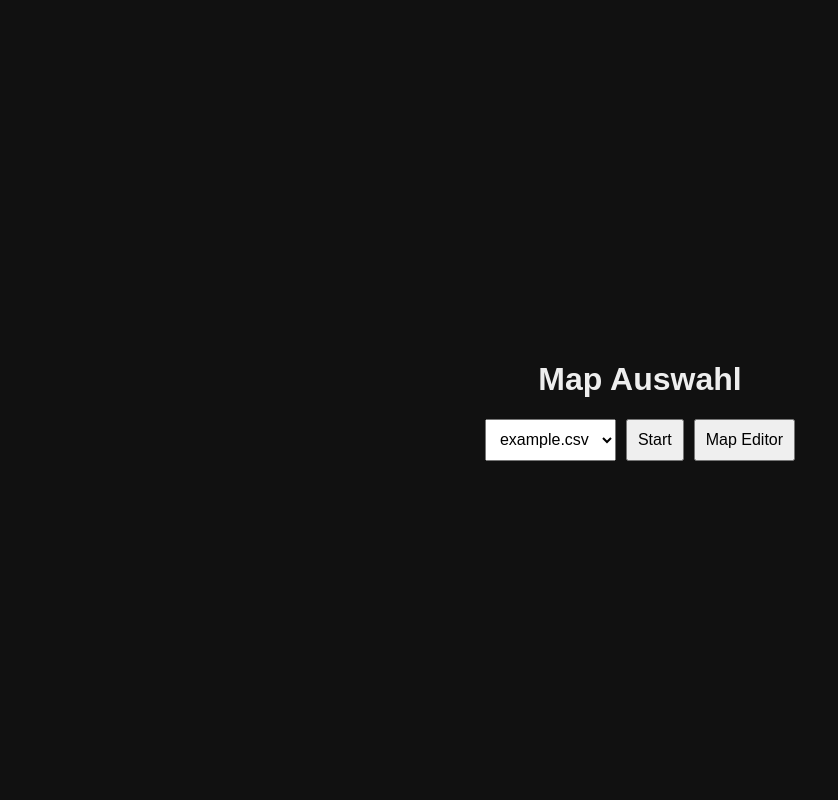
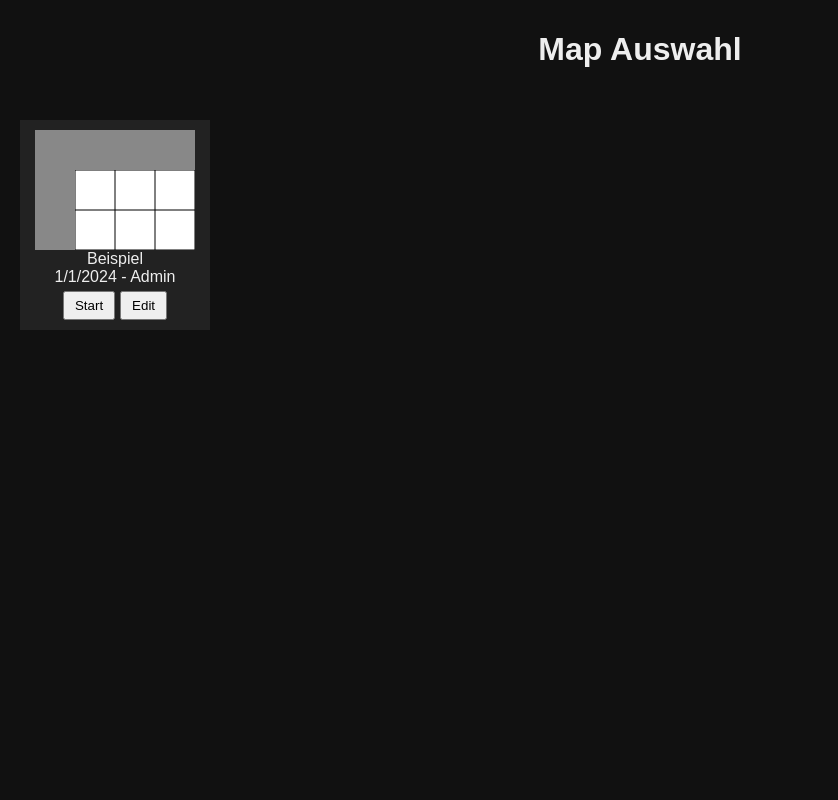
Before and after one commit to Exekutiveone/Virtaul_Ares, a Flask app: page / in a window 1280 px wide. Shown: the whole page, without its empty margins (0-838 px from the left). Run offline with Flask 2, Linux system fonts and the light colour scheme.

Commit message:
Add CSV map saving and editor mode

```diff
--- a/server.py
+++ b/server.py
@@ -1,12 +1,12 @@
 
 from flask import Flask, request, jsonify, render_template
 from uuid import uuid4
+from datetime import datetime
+from werkzeug.utils import secure_filename
+import os
+import json
 
 app = Flask(__name__, static_folder='static', template_folder='templates')
-from flask import Flask, request, jsonify
-from uuid import uuid4
-
-app = Flask(__name__)
 
 # In-memory storage for maps and telemetry
 maps = {}
@@ -22,6 +22,52 @@ def index():
 @app.route('/map2')
 def map2_page():
     return render_template('map2.html')
+
+
+# CSV map storage
+CSV_MAPS_FOLDER = os.path.join(app.static_folder, 'maps')
+CSV_LIST_FILE = os.path.join(CSV_MAPS_FOLDER, 'list.json')
+
+
+def load_csv_map_list():
+    if os.path.exists(CSV_LIST_FILE):
+        with open(CSV_LIST_FILE) as f:
+            return json.load(f)
+    return []
+
+
+def save_csv_map_list(data):
+    with open(CSV_LIST_FILE, 'w') as f:
+        json.dump(data, f)
+
+
+@app.route('/api/csv-maps', methods=['GET', 'POST'])
+def csv_maps():
+    if request.method == 'POST':
+        data = request.get_json(force=True)
+        name = data.get('name')
+        csv_data = data.get('csv')
+        creator = data.get('creator', 'Unknown')
+        if not name or not csv_data:
+            return jsonify({'error': 'missing name or csv'}), 400
+        filename = secure_filename(name)
+        if not filename.endswith('.csv'):
+            filename += '.csv'
+        os.makedirs(CSV_MAPS_FOLDER, exist_ok=True)
+        with open(os.path.join(CSV_MAPS_FOLDER, filename), 'w') as f:
+            f.write(csv_data)
+        maps_list = load_csv_map_list()
+        maps_list.append({
+            'file': filename,
+            'name': name,
+            'created': datetime.utcnow().isoformat(),
+            'creator': creator,
+        })
+        save_csv_map_list(maps_list)
+        return jsonify({'file': filename}), 201
+    else:
+        maps_list = load_csv_map_list()
+        return jsonify(maps_list)
 
 
 @app.route('/api/maps', methods=['GET', 'POST'])
--- a/static/maps/list.json
+++ b/static/maps/list.json
@@ -1 +1,8 @@
-["example.csv"]
+[
+  {
+    "file": "example.csv",
+    "name": "Beispiel",
+    "created": "2024-01-01T00:00:00Z",
+    "creator": "Admin"
+  }
+]
--- /dev/null
+++ b/static/src/index.js
@@ -0,0 +1,37 @@
+import { parseCsvMap } from './csvMap.js';
+
+async function loadList() {
+  const res = await fetch('/api/csv-maps');
+  const maps = await res.json();
+  const grid = document.getElementById('mapGrid');
+  for (const m of maps) {
+    const tile = document.createElement('div');
+    tile.className = 'tile';
+    tile.innerHTML = `
+      <canvas width="160" height="120"></canvas>
+      <div class="name">${m.name}</div>
+      <div class="meta">${new Date(m.created).toLocaleDateString()} - ${m.creator}</div>
+      <div class="buttons">
+        <button class="start">Start</button>
+        <button class="edit">Edit</button>
+      </div>`;
+    grid.appendChild(tile);
+    const canvas = tile.querySelector('canvas');
+    const ctx = canvas.getContext('2d');
+    const mapRes = await fetch('/static/maps/' + m.file);
+    const text = await mapRes.text();
+    const gm = parseCsvMap(text);
+    gm.drawGrid(ctx);
+    gm.obstacles.forEach((o) => o.draw(ctx));
+    if (gm.target) gm.target.draw(ctx);
+    tile.querySelector('.start').addEventListener('click', () => {
+      window.location.href = '/map2?map=/static/maps/' + encodeURIComponent(m.file);
+    });
+    tile.querySelector('.edit').addEventListener('click', () => {
+      window.location.href =
+        '/map2?map=/static/maps/' + encodeURIComponent(m.file) + '&editor=1';
+    });
+  }
+}
+
+loadList();
--- a/templates/index.html
+++ b/templates/index.html
@@ -8,54 +8,37 @@
       font-family: Arial, sans-serif;
       background: #111;
       color: #eee;
+      margin: 0;
+    }
+    #mapGrid {
+      display: grid;
+      grid-template-columns: repeat(auto-fill, minmax(180px, 1fr));
+      gap: 20px;
+      padding: 20px;
+    }
+    .tile {
+      background: #222;
+      padding: 10px;
       display: flex;
       flex-direction: column;
       align-items: center;
-      justify-content: center;
-      height: 100vh;
-      margin: 0;
     }
-    #controls {
+    .tile canvas {
+      background: #fff;
+    }
+    .buttons {
       display: flex;
-      gap: 10px;
+      gap: 5px;
+      margin-top: 5px;
     }
-    select, button {
-      padding: 10px;
-      font-size: 16px;
+    button {
+      padding: 5px 10px;
     }
   </style>
 </head>
 <body>
-  <h1>Map Auswahl</h1>
-  <div id="controls">
-    <select id="mapList"></select>
-    <button id="startBtn">Start</button>
-    <button id="editBtn">Map Editor</button>
-  </div>
-  <script type="module">
-    async function loadList() {
-      const res = await fetch('/static/maps/list.json');
-      const names = await res.json();
-      const select = document.getElementById('mapList');
-      names.forEach((n) => {
-        const opt = document.createElement('option');
-        opt.value = n;
-        opt.textContent = n;
-        select.appendChild(opt);
-      });
-    }
-    loadList();
-    document.getElementById('startBtn').addEventListener('click', () => {
-      const map = document.getElementById('mapList').value;
-      if (map) window.location.href = '/map2?map=/static/maps/' + encodeURIComponent(map);
-    });
-    document.getElementById('editBtn').addEventListener('click', () => {
-      const map = document.getElementById('mapList').value;
-      const url = map
-        ? '/map2?map=/static/maps/' + encodeURIComponent(map) + '&editor=1'
-        : '/map2?editor=1';
-      window.location.href = url;
-    });
-  </script>
+  <h1 style="text-align:center;padding:10px 0;">Map Auswahl</h1>
+  <div id="mapGrid"></div>
+  <script type="module" src="{{ url_for('static', filename='src/index.js') }}"></script>
 </body>
 </html>
--- a/templates/map2.html
+++ b/templates/map2.html
@@ -56,6 +56,7 @@
 </head>
 <body>
   <div id="controls">
+    <div id="editorTools">
       <div>
         <label>Typ:</label>
         <select id="obstacleSize">
@@ -70,6 +71,7 @@
         <input type="checkbox" id="removeMode">
       </div>
       <button id="generateMaze">Labyrinth generieren</button>
+    </div>
     <div class="cone-display">Rot: <span id="redLength">0</span> px</div>
     <div class="cone-display">Grün: <span id="greenLength">0</span> px</div>
     <div class="cone-display">Blau Links 1: <span id="blueLeft1">0</span> px</div>
@@ -80,6 +82,7 @@
     <div class="cone-display">Geschwindigkeit: <span id="speed">0</span> px/s</div>
     <div class="cone-display">Drehzahl: <span id="rpm">0</span> RPM</div>
     <div class="cone-display">Gyro: <span id="gyro">0</span>°</div>
+    <div id="editorTools2">
       <label>Size (cm):
         <input id="gridWidth" type="number" value="6400" min="1" style="width:60px"> x
         <input id="gridHeight" type="number" value="4800" min="1" style="width:60px">
@@ -101,6 +104,7 @@
       <button id="loadMapCsvBtn">Load CSV</button>
       <button id="saveMapCsv">Download CSV</button>
       <input type="file" id="loadMapCsv" style="display:none" accept="text/csv" />
+    </div>
     <button id="calcPathBtn">Optimal Pathfinder</button>
     <button id="toggleHitboxes">Hitboxen anzeigen</button>
     <button id="findCarBtn">Auto finden</button>
```
Also changed, not shown: static/src/db.js (+9 -0 lines), static/src/main.js (+24 -1 lines). Lines whose indentation alone changed are shown as unchanged.
